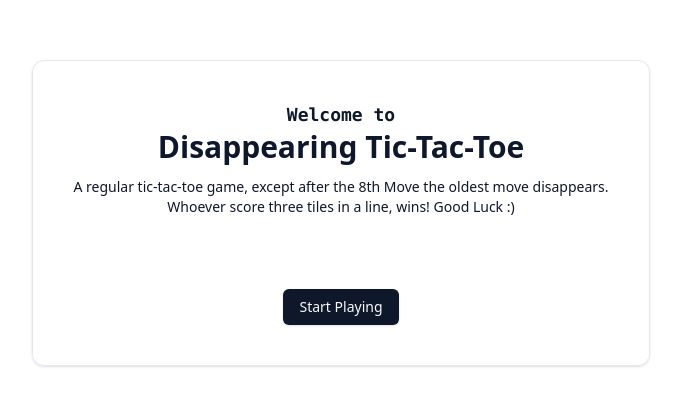
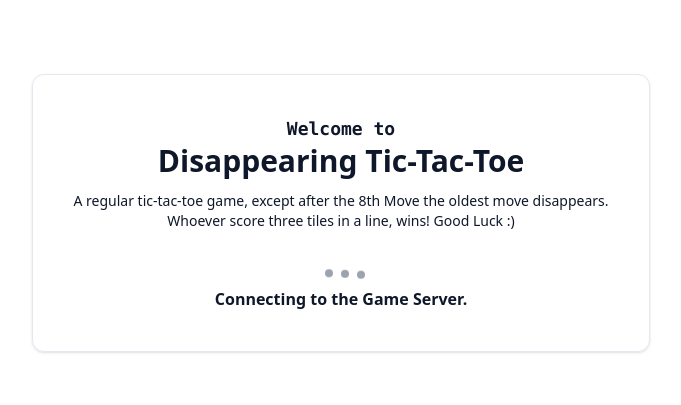
Before and after one commit to zenithexe/disappearing-tictactoe, a React (Vite) app in the folder client/: page / in a window 1280 px wide. Shown: the part 187-592 px from the top of the page, without its empty margins (299-980 px from the left). Built offline with nearby package versions, Linux system fonts and the light colour scheme; no server answers.

Commit message:
Implemented logic to start game server and added a loader

```diff
--- a/client/src/App.jsx
+++ b/client/src/App.jsx
@@ -1,16 +1,16 @@
-import { useEffect, useMemo } from "react";
+import { useEffect, useMemo, useState } from "react";
 import { io } from "socket.io-client";
 import Welcome from "./components/Welcome";
 import Game from "./components/Game";
 import { useAppContext } from "./context/AppContext";
 import { useToast } from "@/components/hooks/use-toast";
-import { Toaster } from "@/components/ui/toaster"
+import { Toaster } from "@/components/ui/toaster";
+import { Button } from "./components/ui/button";
+
+const gameServerURL = import.meta.env.VITE_API_URL;
 
 
-const serverURL = import.meta.env.VITE_API_URL;
-
 function App() {
-
   const {
     setSocket,
     setBoard,
@@ -27,26 +27,51 @@ function App() {
   } = useAppContext();
 
   const { toast } = useToast();
+  const [isGameServerActive, setIsGameServerActive] = useState(false);
 
-  const socket = useMemo(() => io(serverURL), []);
+  async function startServer() {
+    try {
+      if (!isGameServerActive) {
+        const res = await fetch(gameServerURL);
+        console.log(res);
+        if (res.ok) {
+          const data = await res.json();
+          console.log(data);
+          setIsGameServerActive(true);
+        }
+      }
+    } catch (e) {
+      console.log(e);
+      if (!isGameServerActive) {
+        setTimeout(startServer, 3000);
+      }
+    }
+  }
 
   useEffect(() => {
+    startServer();
+  }, []);
+
+
+  function connectWebSocket() {
+    const socket = io(gameServerURL);
+
     socket.on("connect", () => {
       console.log("This Client is connected.");
       console.log(socket.id);
       setSocket(socket);
 
-      socket.on("room-created", (roomId,duration) => {
+      socket.on("room-created", (roomId, duration) => {
         setRoomId(roomId);
         setMatchStatus("WAITING");
         setTimer1({
-          min:duration,
-          sec:0
-        })
+          min: duration,
+          sec: 0,
+        });
         setTimer2({
-          min:duration,
-          sec:0
-        })
+          min: duration,
+          sec: 0,
+        });
         console.log("Room Created");
       });
 
@@ -59,66 +84,61 @@ function App() {
         setBoard(board);
       });
 
-      socket.on("start-match", (pX, pO, playerTurn,duration) => {
-        setPlayers({pX,pO});
+      socket.on("start-match", (pX, pO, playerTurn, duration) => {
+        setPlayers({ pX, pO });
         setPlayerTurn(playerTurn);
         setMatchStatus("ON");
         setTimer1({
-          min:duration,
-          sec:0
-        })
+          min: duration,
+          sec: 0,
+        });
         setTimer2({
-          min:duration,
-          sec:0
-        })
+          min: duration,
+          sec: 0,
+        });
       });
 
       socket.on("turn-update", (turn) => {
         setPlayerTurn(turn);
       });
 
-      socket.on("game-over-by-timeout",(winnerId)=>{
-        setWinner(winnerId)
+      socket.on("game-over-by-timeout", (winnerId) => {
+        setWinner(winnerId);
         setMatchStatus("END");
-      })
+      });
 
-      socket.on("game-over-by-move",(winner,winningLine,board)=>{
-        setWinner(winner)
-        setWinningLine(winningLine)
-        setBoard(board)
+      socket.on("game-over-by-move", (winner, winningLine, board) => {
+        setWinner(winner);
+        setWinningLine(winningLine);
+        setBoard(board);
         setMatchStatus("END");
-      })
+      });
 
-      socket.on("toast", (error, title, message)=>{
+      socket.on("toast", (error, title, message) => {
         toast({
-          variant: (error && 'destructive'),
+          variant: error && "destructive",
           title: title,
           description: message,
-        })
-      })
-
+        });
+      });
     });
 
+    return () => {
+      socket.emit("disconnect");
+    };
+  }
 
-    return () => {
-      socket.emit('disconnect');
-    };
-  }, []);
-
-  useEffect(() => {
-    console.log("Room Id ::", roomId);
-  }, [roomId]);
 
   return (
     <>
-    {matchStatus=='OFF'?
-      <div className="h-screen flex justify-center items-center">
-        <Welcome />
-      </div>
-      :
-      <Game />
-    }
-      <Toaster/>
+      {matchStatus == "OFF" ? (
+        <div className="h-screen flex justify-center items-center">
+          <Welcome connectWebSocket={connectWebSocket} isGameServerActive={isGameServerActive} />
+        </div>
+      ) : (
+        <Game />
+      )}
+      <Toaster />
     </>
   );
 }
--- /dev/null
+++ b/client/src/components/LoadingDots.jsx
@@ -0,0 +1,16 @@
+import React from "react";
+
+function LoadingDots({className}) {
+  return (
+    <>
+      <div className="flex space-x-2 justify-center items-center">
+        <span className="sr-only">Loading...</span>
+        <div className="h-2 w-2 bg-gray-400 rounded-full animate-bounce [animation-delay:-0.3s]"></div>
+        <div className="h-2 w-2 bg-gray-400 rounded-full animate-bounce [animation-delay:-0.15s]"></div>
+        <div className="h-2 w-2 bg-gray-400 rounded-full animate-bounce"></div>
+      </div>
+    </>
+  );
+}
+
+export default LoadingDots;
--- a/client/src/components/Welcome.jsx
+++ b/client/src/components/Welcome.jsx
@@ -19,6 +19,8 @@ import { Tabs, TabsContent, TabsList, TabsTrigger } from "@/components/ui/tabs";
 import { Input } from "@/components/ui/input";
 import { Label } from "@/components/ui/label";
 import { useAppContext } from "@/context/AppContext";
+import Loading from "./Loading";
+import LoadingDots from "./LoadingDots";
 
 function StartPlayingDialog({ isDialogOpen, setIsDialogOpen }) {
   const { socket, setRoomId, setClientPlayer } = useAppContext();
@@ -83,9 +85,6 @@ function StartPlayingDialog({ isDialogOpen, setIsDialogOpen }) {
   return (
     <>
       <Dialog open={isDialogOpen} onOpenChange={setIsDialogOpen}>
-        <DialogTrigger asChild>
-          <Button className="mt-8">Start Playing</Button>
-        </DialogTrigger>
         <DialogContent className="flex flex-col justify-start">
           <DialogHeader>
             <DialogTitle>Start Game</DialogTitle>
@@ -165,8 +164,13 @@ function StartPlayingDialog({ isDialogOpen, setIsDialogOpen }) {
   );
 }
 
-function Welcome() {
+function Welcome({ connectWebSocket, isGameServerActive }) {
   const [isDialogOpen, setIsDialogOpen] = useState(false);
+
+  function onStartGame() {
+    connectWebSocket();
+    setIsDialogOpen(true);
+  }
   return (
     <>
       <div className="p-10 rounded-xl border text-center shadow">
@@ -178,12 +182,22 @@ function Welcome() {
           <br />
           Whoever score three tiles in a line, wins! Good Luck :)
         </p>
+        {isGameServerActive ? (
           <div className="mt-10">
+            <Button onClick={onStartGame} className="mt-8">Start Playing</Button>
             <StartPlayingDialog
               isDialogOpen={isDialogOpen}
               setIsDialogOpen={setIsDialogOpen}
             />
           </div>
+        ) : (
+          <div className="mt-10 flex flex-col gap-2">
+            <LoadingDots />
+            <div>
+              <h1 className="font-semibold">Connecting to the Game Server.</h1>
+            </div>
+          </div>
+        )}
       </div>
     </>
   );
```
Also changed, not shown: 1 other file (tests, documents, lock files or other folders). Lines whose indentation alone changed are shown as unchanged.
